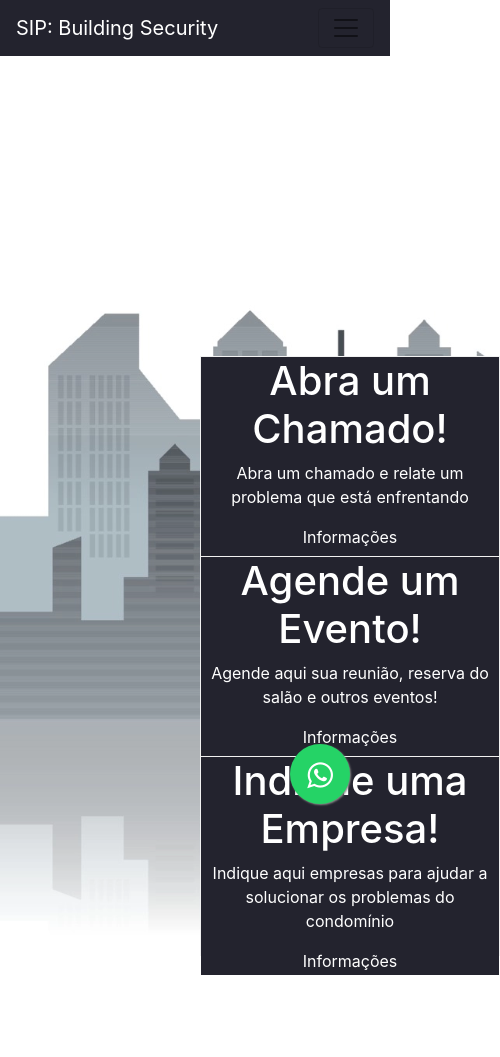
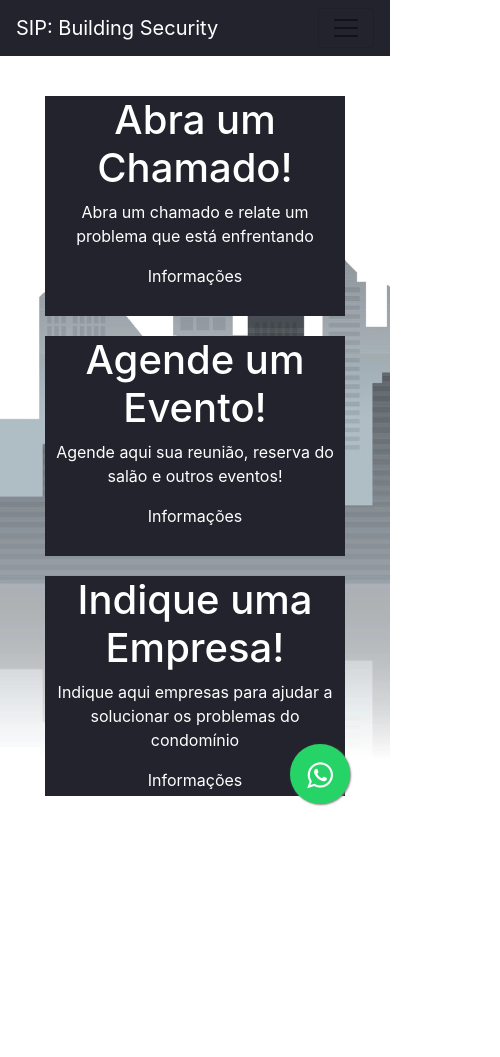
Before and after one commit to barbaraMattioly/TIAW-pages, a plain HTML site: page Pagina-Inicial/pagina-inicial.html in a window 390 px wide. Shown: the whole page, 500 px wide, since content can reach past the window. After the commit the page ends 876 px from the top, so only its background shows below. Drawn offline with nearby package versions, Linux system fonts and the light colour scheme; sample sign-in values are in the browser's storage.

Commit message:
Ajustes na responsividade

```diff
--- a/Pagina-Inicial/css/pagina-inicial.css
+++ b/Pagina-Inicial/css/pagina-inicial.css
@@ -2,44 +2,30 @@
   margin: 0;
   padding: 0;
 }
-
 .retangulo {
-  display: flex;
+  display: grid;
   flex-wrap: wrap;
-  grid-area: meio;
+  grid-template-columns: 1fr 1fr 1fr;
+  grid-template-rows: 1fr 1fr 1fr;
 }
-
-#wrapper {
-  display: grid;
-  grid-template-columns: 200px auto;
-  grid-template-rows: 300px auto;
-  grid-template-areas:
-    "lateral header"
-    "lateral meio";
-}
-
 header {
   grid-area: header
 }
-
 body {
   background-image: url(../images/background-homepage.jpg);
   background-size: cover;
 }
-
 .texto-flip-card{
   align-items: center;
 }
-
 .flip-card {
   background-color: transparent;
   width: 300px;
   height: 200px;
-  border: 1px solid #f1f1f1;
   perspective: 1000px;
   margin: 0 auto;
+  grid-row: 2;
 }
-
 .flip-card-inner {
   position: relative;
   width: 100%;
@@ -48,11 +34,9 @@ body {
   transition: transform 0.8s;
   transform-style: preserve-3d;
 }
-
 .flip-card:hover .flip-card-inner {
   transform: rotateY(180deg);
 }
-
 .flip-card-front,
 .flip-card-back {
   position: absolute;
@@ -61,18 +45,15 @@ body {
   -webkit-backface-visibility: hidden;
   backface-visibility: hidden;
 }
-
 .flip-card-front {
   background-color: #23232e;
   color: white;
 }
-
 .flip-card-back {
   background-color: #23232e;;
   color: white;
   transform: rotateY(180deg);
 }
-
 .flip-card2 {
   background-color: transparent;
   width: 300px;
@@ -82,7 +63,6 @@ body {
   margin: auto;
   margin-top: -400px;
 }
-
 .flip-card-inner2 {
   position: relative;
   width: 100%;
@@ -91,11 +71,9 @@ body {
   transition: transform 0.8s;
   transform-style: preserve-3d;
 }
-
 .flip-card2:hover .flip-card-inner2 {
   transform: rotateY(180deg);
 }
-
 .flip-card-front2,
 .flip-card-back2 {
   position: absolute;
@@ -104,18 +82,15 @@ body {
   -webkit-backface-visibility: hidden;
   backface-visibility: hidden;
 }
-
 .flip-card-front2 {
   background-color: #bbb;
   color: rgb(202, 13, 13);
 }
-
 .flip-card-back2 {
   background-color: #23232e;;
   color: white;
   transform: rotateY(180deg);
 }
-
 .flip-card3 {
   background-color: transparent;
   width: 300px;
@@ -125,7 +100,6 @@ body {
   margin: auto;
   margin-top: -600px;
 }
-
 .flip-card-inner3 {
   position: relative;
   width: 100%;
@@ -134,11 +108,9 @@ body {
   transition: transform 0.8s;
   transform-style: preserve-3d;
 }
-
 .flip-card3:hover .flip-card-inner3 {
   transform: rotateY(180deg);
 }
-
 .flip-card-front3,
 .flip-card-back3 {
   position: absolute;
@@ -147,30 +119,37 @@ body {
   -webkit-backface-visibility: hidden;
   backface-visibility: hidden;
 }
-
 .flip-card-front3 {
   background-color: #bbb;
   color: black;
 }
-
 .flip-card-back3 {
   background-color: #23232e;
   color: white;
   transform: rotateY(180deg);
 }
-
 .bg-dark{
   background-color: #23232e !important;
 }
-
 .navbar-light .navbar-brand{
   color: white;
 }
-
 .navbar-light .navbar-nav .active>.nav-link, .navbar-light .navbar-nav .nav-link.active, .navbar-light .navbar-nav .nav-link.show, .navbar-light .navbar-nav .show>.nav-link{
   color: white;
 }
-
 .navbar-light .navbar-nav .nav-link{
   color: white;
 }
+@media screen and (max-width:932px) {
+  .retangulo {
+    display: flex;
+    flex-wrap: wrap;
+  }
+  .flip-card {
+    background-color: transparent;
+    width: 300px;
+    height: 200px;
+    perspective: 1000px;
+    margin-top: 40px;
+  }
+}
--- a/Pagina-Inicial/pagina-inicial.html
+++ b/Pagina-Inicial/pagina-inicial.html
@@ -1,6 +1,5 @@
 <!DOCTYPE html>
 <html lang="pt-br">
-
 <head>
   <title>Página Inicial</title>
   <meta charset="utf-8">
@@ -24,9 +23,7 @@
   <link rel="stylesheet" href="https://maxcdn.bootstrapcdn.com/font-awesome/4.5.0/css/font-awesome.min.css">
   <link rel="stylesheet" href="css/pagina-inicial.css" />
 </head>
-
 <body>
-
   <nav class="navbar navbar-expand-lg navbar-light bg-dark">
     <a class="navbar-brand" href="../../../TIAW-pages/Pagina-Inicial/pagina-inicial.html">SIP: Building Security</a>
     <button class="navbar-toggler" type="button" data-toggle="collapse" data-target="#navbarNavDropdown"
@@ -64,13 +61,10 @@
       </ul>
     </div>
   </nav>
-
   <a href="https://web.whatsapp.com/" style="position:fixed;width:60px;height:60px;bottom:40px;right:40px;background-color:#25d366;color:#FFF;border-radius:50px;text-align:center;font-size:30px;box-shadow: 1px 1px 2px #888;
 z-index:1000;" target="_blank">
     <i style="margin-top:16px" class="fa fa-whatsapp"></i>
   </a>
-
-  <div id="wrapper">
     <div class="retangulo">
       <div class="flip-card">
         <a href="../../../TIAW-pages/Cadastro-Chamados-Feedback-Usuario/cadastrochamado.html">
@@ -86,7 +80,6 @@ z-index:1000;" target="_blank">
           </div>
         </a>
       </div>
-
       <div class="flip-card">
         <a href="../../../TIAW-pages/Agendamento-Eventos/agendamento-eventos.html">
           <div class="flip-card-inner">
@@ -101,7 +94,6 @@ z-index:1000;" target="_blank">
           </div>
         </a>
       </div>
-
       <div class="flip-card">
         <a href="../../../TIAW-pages/Indicacao-de-Empresa/indicacao-de-empresa.html">
           <div class="flip-card-inner">
@@ -116,14 +108,8 @@ z-index:1000;" target="_blank">
           </div>
         </a>
       </div>
-
     </div>
-
-  </div>
-
   <script src="javaScript/mobile-navbar.js"></script>
   <script src="javaScript/logOut.js"></script>
-
 </body>
-
 </html>
```
Also changed, not shown: Agendamento-Eventos/agendamento-eventos.html (+2 -4 lines), Agendamento-Eventos/css/calendario.css (+4 -9 lines), Cadastro-Chamados-Feedback-Usuario/cadastrochamado.html (+1 -0 lines), Cadastro-Chamados-Feedback-Usuario/lista_chamados.html (+1 -1 lines), Cadastro-Chamados-Feedback-Usuario/lista_chamados_sindico.html (+1 -0 lines), Cadastro-Chamados-Feedback-Usuario/listafeedback.html (+1 -0 lines), Formulario-Avaliacao/formulario-avaliacao.html (+1 -0 lines), Grafico-Quantidade-de-Chamados-Abertos/graficos.html (+1 -0 lines).
